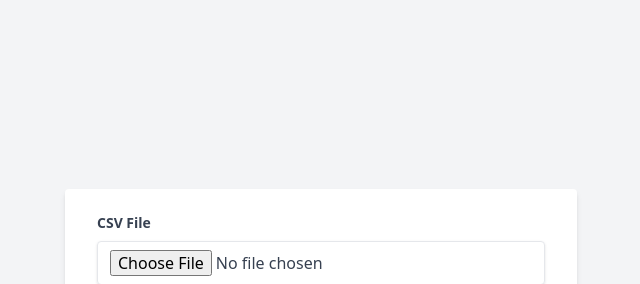
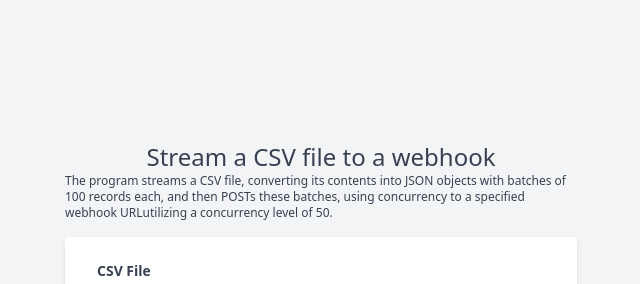
Before and after one commit to flowcore-io/csv_to_webhook, a Next.js app: page / in a window 1280 px wide. Shown: the top 284 px of the page, without its empty margins (319-959 px from the left). Built offline with nearby package versions, Linux system fonts and the light colour scheme.

Commit message:
added title and description

```diff
--- a/pages/_document.tsx
+++ b/pages/_document.tsx
@@ -3,7 +3,9 @@ import { Html, Head, Main, NextScript } from 'next/document'
 export default function Document() {
   return (
     <Html lang="en">
-      <Head />
+      <Head>
+        <title>csv to webhook</title>
+      </Head>
       <body>
         <Main />
         <NextScript />
--- a/pages/index.tsx
+++ b/pages/index.tsx
@@ -9,7 +9,7 @@ type Line = string;
 type Header = string;
 type JSONLine = { [key: string]: string };
 let sent: number = 0
-const batchLineCount: number = 125
+const batchLineCount: number = 100
 const concurrency: number = 50
 
 export default function Home() {
@@ -127,6 +127,8 @@ export default function Home() {
 
   return (
     <main className="flex flex-col items-center justify-center min-h-screen bg-gray-100 p-4">
+      <h1 className="w-full max-w-lg text-gray-700 flex justify-center text-2xl">Stream a CSV file to a webhook</h1>
+      <p className="w-full max-w-lg text-gray-700 flex justify-center text-xs mb-4">The program streams a CSV file, converting its contents into JSON objects with batches of {batchLineCount} records each, and then POSTs these batches, using concurrency to a specified webhook URLutilizing a concurrency level of {concurrency}.</p>
       <form className="w-full max-w-lg bg-white shadow-md rounded px-8 pt-6 pb-8 mb-4">
         <div className="mb-4">
           <label className="block text-gray-700 text-sm font-bold mb-2" htmlFor="file">
```
Lines whose indentation alone changed are shown as unchanged.
